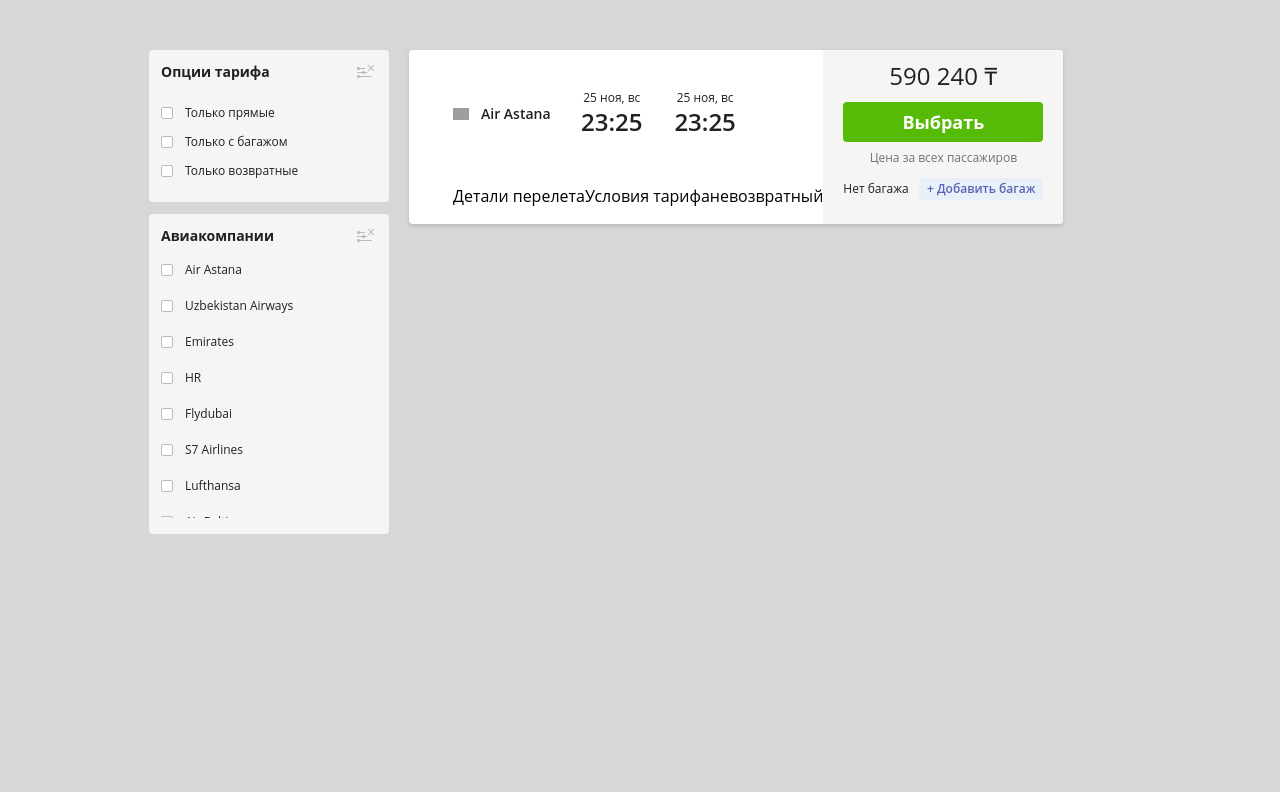
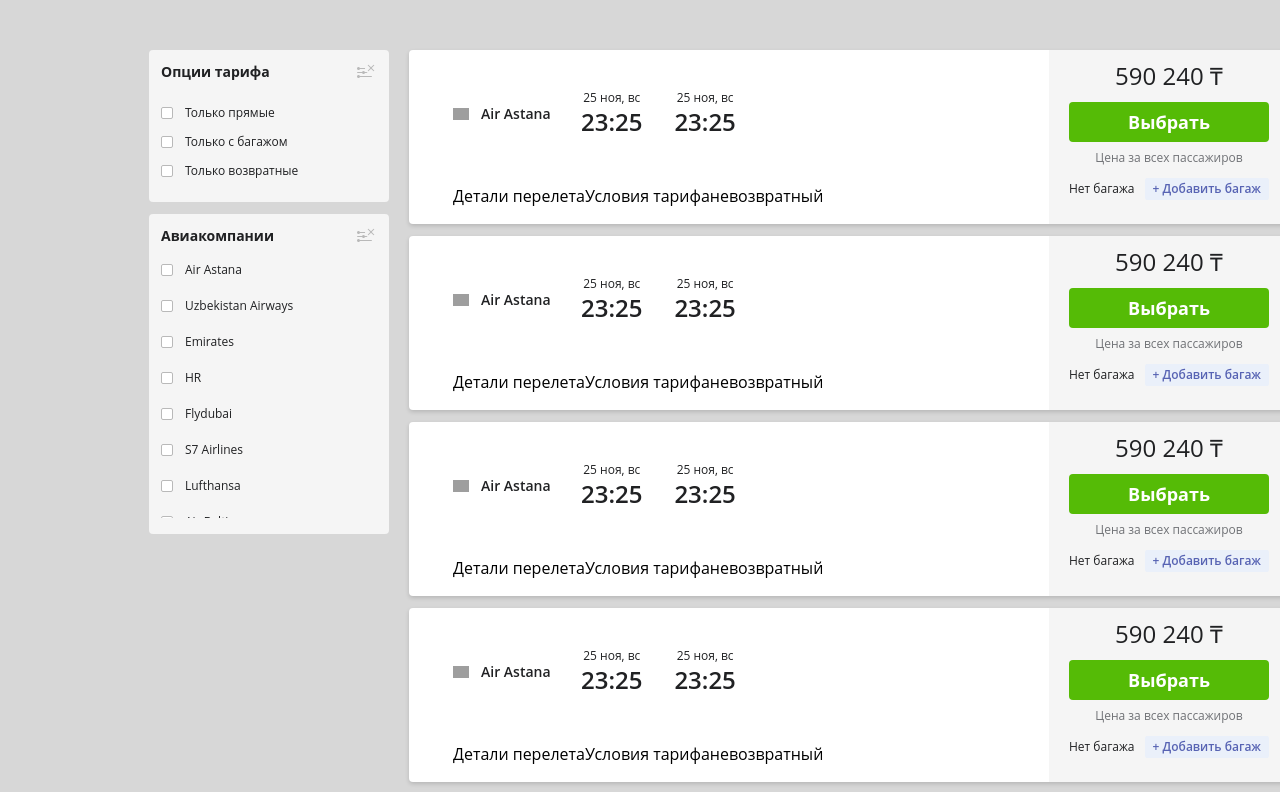
Before and after one commit to alen-ich/aviata-task, a Vue app: page / in a window 1280 px wide. Shown: the top 792 px of the page. Built offline with nearby package versions, Linux system fonts and the light colour scheme; grey boxes are pictures that could not be loaded.

Commit message:
feat: tickets data

```diff
--- a/src/App.vue
+++ b/src/App.vue
@@ -28,7 +28,7 @@ const readJSON = () => {
       <OptionsFilter />
       <CompanyFilter :airlines="dataAirlines" />
     </div>
-    <TicketList msg="Vite + Vue" />
+    <TicketList :tickets="dataFlights" />
   </div>
 </template>
 
--- a/src/components/CompanyFilter.vue
+++ b/src/components/CompanyFilter.vue
@@ -24,7 +24,7 @@ defineProps<{ airlines: any }>()
             </button>
 
         </div>
-        <div class="flex flex-col overflow-scroll h-full gap-y-5">
+        <div class="flex flex-col overflow-y-scroll h-full gap-y-5">
             <label class="flex gap-x-3 items-center cursor-pointer custom-label text-deep-dark text-xs"
                 v-for="(airline, code) in airlines">
                 <span
--- a/src/components/Ticket.vue
+++ b/src/components/Ticket.vue
@@ -7,7 +7,7 @@ const count = ref(0)
 </script>
 
 <template>
-    <div class="flex rounded shadow-[0_2px_4px_rgba(0,0,0,0.15)] bg-white">
+    <div class="flex justify-between rounded shadow-[0_2px_4px_rgba(0,0,0,0.15)] bg-white w-[880px]">
         <div class="flex flex-col gap-y-[46px] pt-10 pb-4 pl-11">
             <div>
                 <div class="flex items-center">
--- a/src/components/TicketList.vue
+++ b/src/components/TicketList.vue
@@ -2,14 +2,14 @@
 import { ref } from 'vue'
 import Ticket from './Ticket.vue'
 
-defineProps<{ msg: string }>()
+defineProps<{ tickets: any }>()
 
 const count = ref(0)
 </script>
 
 <template>
-  <div class="flex flex-col">
-    <Ticket />
+  <div class="flex flex-col gap-y-3">
+    <Ticket v-for="ticket in tickets"/>
   </div>
 </template>
 
```
